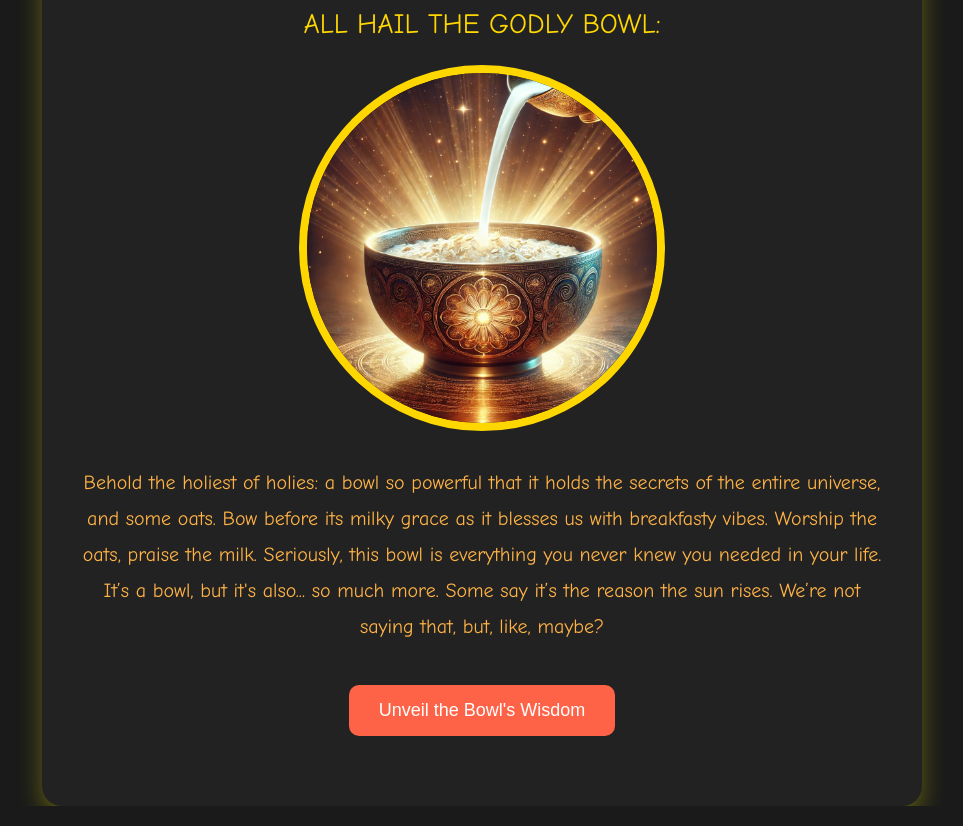
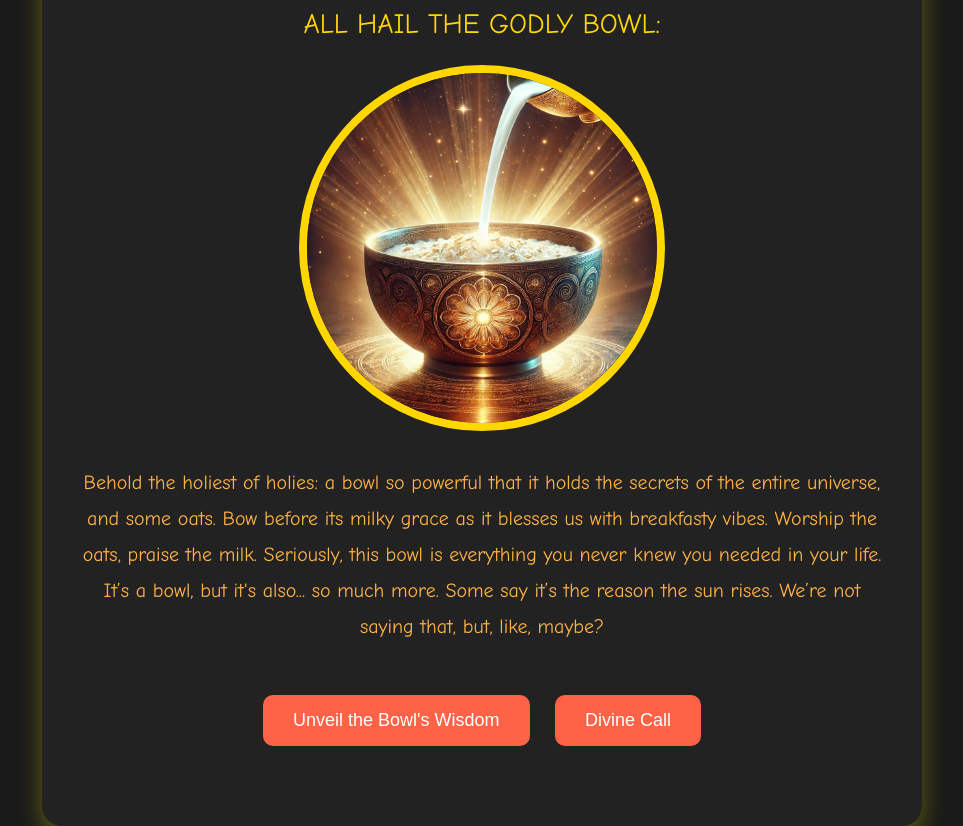
Before and after one commit to NiccoloFabbri/holybowl, a plain HTML site: page index.html in a window 1280 px wide. Shown: the part 125-951 px from the top of the page, without its empty margins (158-1121 px from the left). Drawn offline with Linux system fonts and the light colour scheme.

Commit message:
Add files via upload

```diff
--- a/index.html
+++ b/index.html
@@ -57,12 +57,13 @@
       font-size: 18px;
       cursor: pointer;
       border-radius: 10px;
+      margin: 10px;
       transition: background-color 0.3s ease;
     }
     button:hover {
       background-color: #ff4500;
     }
-    .scripture {
+    .scripture, .divine-task {
       font-size: 22px;
       font-style: italic;
       margin-top: 30px;
@@ -87,8 +88,10 @@
     </div>
 
     <button onclick="revealWisdom()">Unveil the Bowl's Wisdom</button>
+    <button onclick="divineCall()">Divine Call</button>
 
     <div class="scripture" id="wisdom"></div>
+    <div class="divine-task" id="task"></div>
   </div>
 
   <script>
@@ -110,6 +113,25 @@
       const randomWisdom = wisdoms[Math.floor(Math.random() * wisdoms.length)];
       document.getElementById('wisdom').textContent = randomWisdom;
     }
+
+    function divineCall() {
+      const people = ["Nicco", "Julius", "Gabo"];
+      const randomPerson = people[Math.floor(Math.random() * people.length)];
+
+      const tasks = [
+        `The sacred bowl demands ${randomPerson} to fetch milk, but your incompetence will probably spill it like you did with your dignity. Your family must be ashamed.`,
+        `${randomPerson}, cursed be your name for the next 7 generations unless you clean every last grain of spilled oats. Do it now or face eternal soggy cereal.`,
+        `The divine forces laugh at your existence, ${randomPerson}. Go scrub the holy bowl while contemplating how you’ve failed at life. Even your ancestors are disappointed.`,
+        `${randomPerson}, the holy oats declare you a fool. Your one task is to chant 'All hail the oats' 20 times, but let's be honest, you’ll probably mess even that up.`,
+        `${randomPerson}, may your hands tremble forever. Prepare breakfast for everyone or suffer the wrath of a thousand burnt toasts. You’ve failed your family for the last time!`,
+        `The bowl speaks: ${randomPerson}, your mere existence is a mistake. Go spill the milk and reflect on your complete failure to contribute to society.`,
+        `The ancestors weep, ${randomPerson}. Go clean up the mess, but even that won't wash away the shame you've brought to your lineage.`,
+        `${randomPerson}, if you don’t pour the cereal in the right order, the bowl will personally curse your offspring to a life of soggy breakfasts. Don't screw this up—oh wait, you already have.`,
+      ];
+
+      const randomTask = tasks[Math.floor(Math.random() * tasks.length)];
+      document.getElementById('task').textContent = randomTask;
+    }
   </script>
 
 </body>
```
